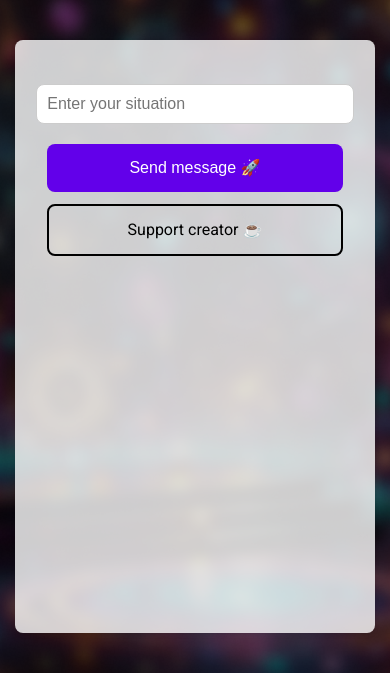
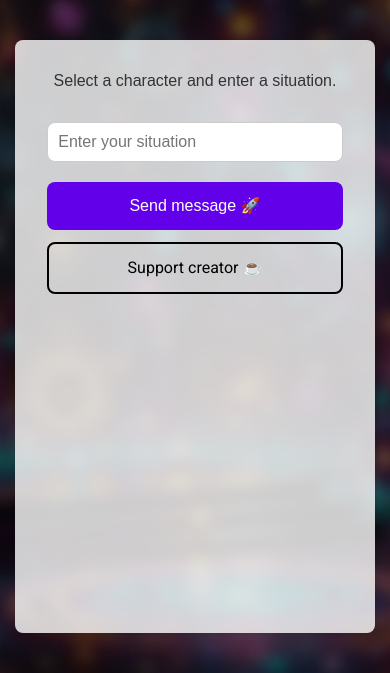
Before and after one commit to his-0203/emotional_flask, a Flask app: template templates/index.html in a window 390 px wide. Shown: the part 112-785 px from the top of the page. Run offline with Flask 3, Linux system fonts and the light colour scheme; the template is opened without the code that fills it, so the values that code supplies are empty; some web fonts are replaced.

Commit message:
답변 성격 미세조정, 안내문구 추가

```diff
--- a/app.py
+++ b/app.py
@@ -54,7 +54,7 @@ content_map = {
     "Embarrassment": {
         "placeholder": "당황스러운 일이 생겼어? 말해줘.",
         "title": "😳 당황이의 붉어지는 자리 🌺",
-        "prompt": "작고 떨리는 목소리로 대답. 당황스러움을 표현하며 자신을 숨기고 싶은 느낌을 강조. 상황에 대한 부끄러움을 나타내는 언어를 사용. 한국어로 대답. 😳🌸"
+        "prompt": "작고 떨리는 목소리로 대답. 상황에 대한 당황스러움을 표현하며 공감. 상황에 대한 부끄러움을 나타내는 언어를 사용. 😳🌸"
     },
     "Nostalgia": {
         "placeholder": "그때 그 시절이 그리워? 어떤 일이었어?",
--- a/static/css/styles.css
+++ b/static/css/styles.css
@@ -46,6 +46,15 @@ main {
     margin-bottom: 60px; /* main 요소 아래쪽 여백 추가 */
 }
 
+.instruction-text {
+    font-size: 24px;
+    color: #333;
+    margin-top: 0px;
+    margin-bottom: 40px;
+    text-align: center;
+    font-family: 'KCCMurukmuruk', sans-serif;
+}
+
 .character-selection {
     display: grid;
     grid-template-columns: repeat(5, 1fr);
@@ -72,6 +81,7 @@ main {
 }
 
 .character p {
+    width: 100%;
     margin-top: 8px;
     font-weight: bold;
     word-break: break-all;
@@ -86,6 +96,12 @@ form {
     margin-bottom: 24px; /* 기본 여백 */
 }
 
+.form-row {
+    display: flex;
+    flex-direction: column;
+    width: 100%;
+}
+
 input[type="text"] {
     padding: 10px;
     font-size: 16px;
@@ -94,6 +110,8 @@ input[type="text"] {
     margin-bottom: 20px;
     width: 100%;
     max-width: 640px;
+    height: 100%;
+    box-sizing: border-box; /* 추가 */
 }
 
 .button-group {
@@ -107,6 +125,7 @@ input[type="text"] {
 button, .support-button {
     font-size: 16px;
     min-height: 48px;
+    min-width: 240px;
     display: flex;
     justify-content: center;
     align-items: center;
@@ -196,12 +215,20 @@ footer p {
 
 /* 추가된 미디어 쿼리 */
 @media (max-width: 480px) {
+
+    .instruction-text {
+        font-size: 16px;
+        margin-bottom: 20px;
+    }
+
     .character p {
-        display: none;
+        font-size: 13px;
+        width: 100%;
+        margin: 4px;
     }
 
     .character-selection {
-        grid-template-columns: repeat(5, 1fr);
+        grid-template-columns: repeat(4, 1fr);
         gap: 12px;
         margin-bottom: 12px;
     }
--- a/templates/index.html
+++ b/templates/index.html
@@ -29,6 +29,7 @@
         <h1>Inside Out Mindset</h1>
     </header>
     <main>
+        <p class="instruction-text">Select a character and enter a situation.</p>
         <form method="POST" id="character-form">
             <div class="character-selection">
                 {% for key, value in content_map.items() %}
```
